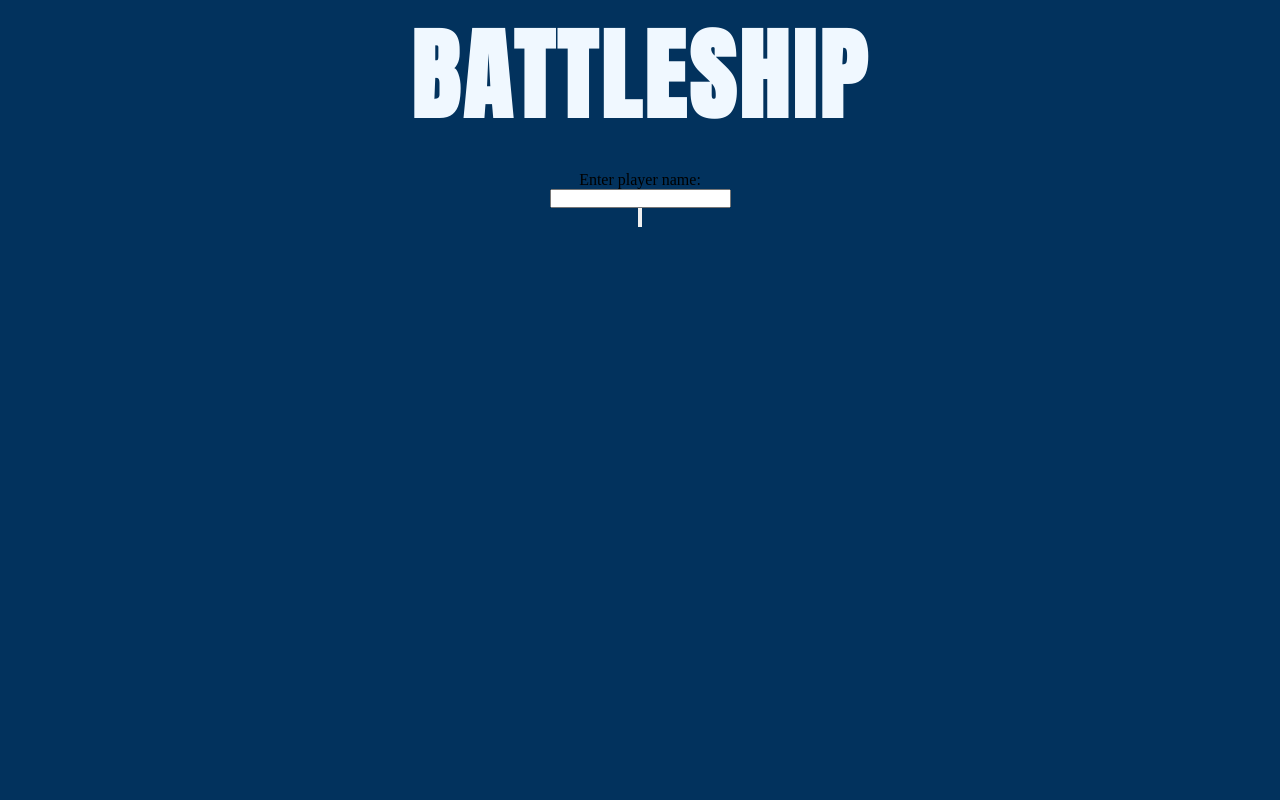
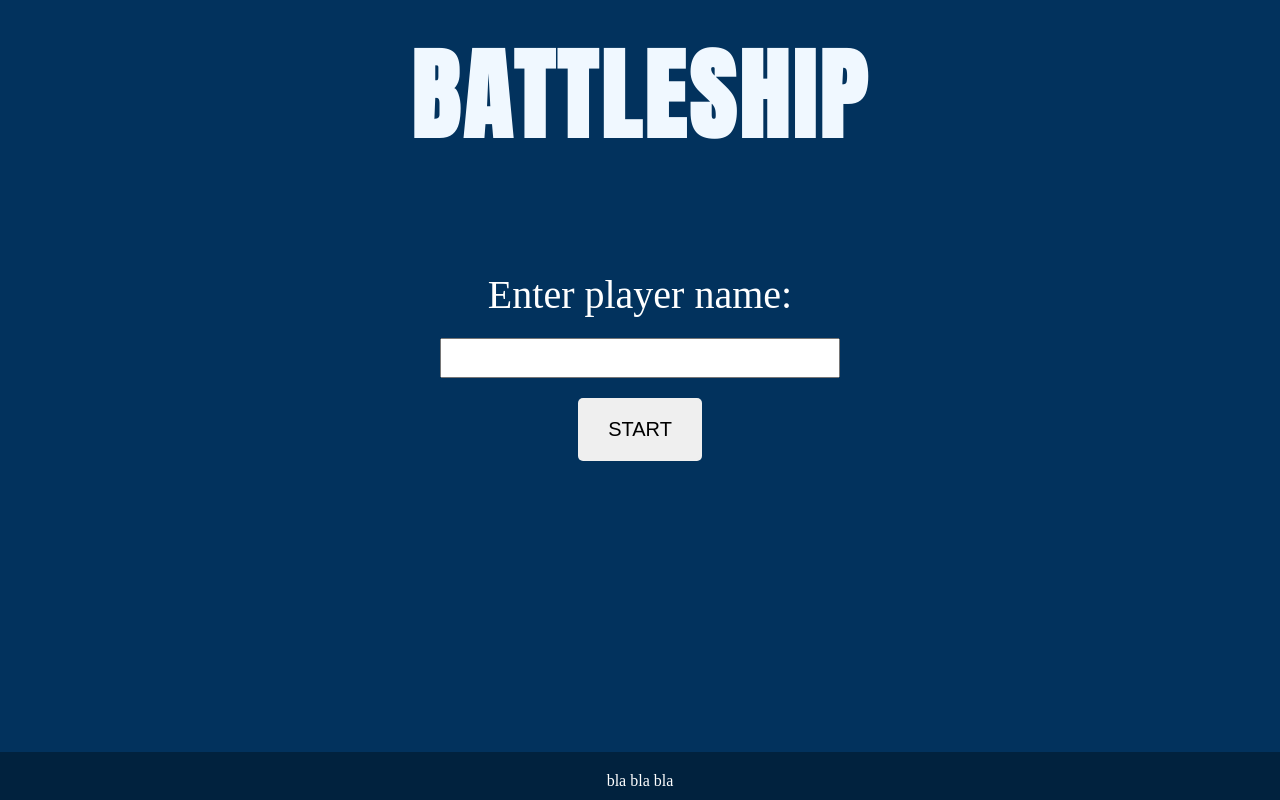
Before and after one commit to Alme08/Battleship, a website built with webpack: page dist/index.html in a window 1280 px wide. Built offline with Linux system fonts and the light colour scheme.

Commit message:
add styles

```diff
--- a/src/styles/styles.css
+++ b/src/styles/styles.css
@@ -8,18 +8,24 @@
 
 body {
 	background-color: rgb(2, 50, 93);
+	height: 100vh;
+	display: flex;
+	flex-direction: column;
+	justify-content: space-between;
 }
 
 /* START SCREEN */
 
 .start-screen {
+	padding: 20px;
+	height: 100%;
 	width: 80%;
 	margin: 0 auto;
 	display: flex;
 	flex-direction: column;
-	justify-content: center;
+	justify-content: start;
 	align-items: center;
-	gap: 20px;
+	gap: 100px;
 }
 .start-screen h1 {
 	color: aliceblue;
@@ -32,4 +38,32 @@ body {
 	flex-direction: column;
 	justify-content: center;
 	align-items: center;
+	gap: 20px;
 }
+.start-screen form label {
+	color: #fff;
+	font-size: 40px;
+}
+.start-screen form #playerName {
+	height: 40px;
+	width: 400px;
+	padding: 0 20px;
+	font-size: 20px;
+}
+.start-screen form button {
+	padding: 20px 30px;
+	font-size: 20px;
+	border: none;
+	border-radius: 5px;
+	/* background: none; */
+	/* color: #fff; */
+	cursor: pointer;
+}
+/* FOOTER */
+footer {
+	background-color: rgb(1, 34, 62);
+	height: 6vh;
+	text-align: center;
+	color: #fff;
+	padding: 20px;
+}
```
Also changed, not shown: dist/index.html, dist/main.js.
